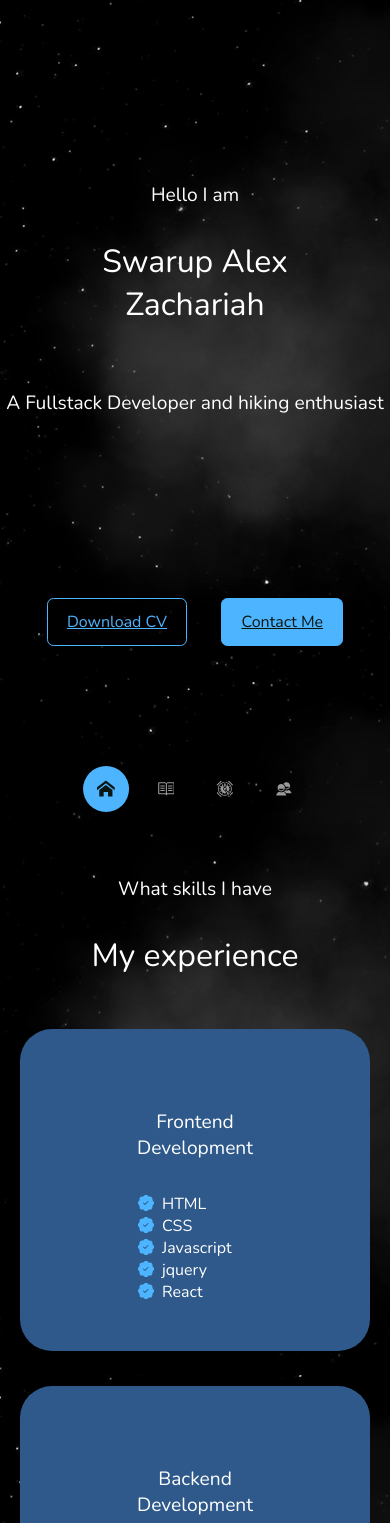
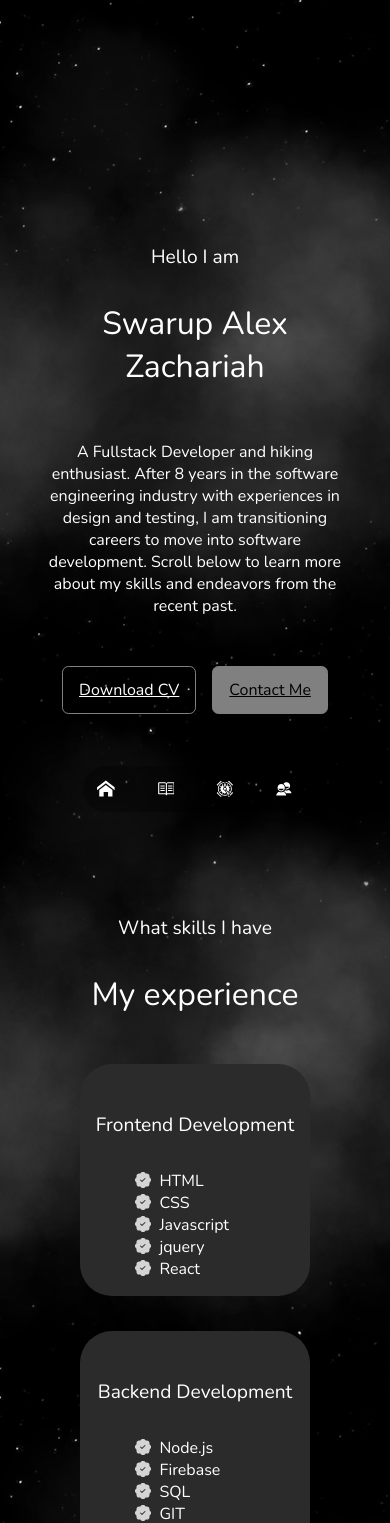
Before and after one commit to swazac/Swarup_website, a React (Create React App) app: page / in a window 390 px wide. Shown: the top 1523 px of the page. Built offline with nearby package versions, Linux system fonts and the light colour scheme.

Commit message:
Fixed css for mobile devices

```diff
--- a/package.json
+++ b/package.json
@@ -10,6 +10,7 @@
     "react": "^18.0.0",
     "react-dom": "^18.0.0",
     "react-icons": "^4.3.1",
+    "react-intersection-observer": "^9.2.2",
     "react-scripts": "^2.1.3",
     "react-scrollspy": "^3.4.3",
     "web-vitals": "^2.1.4"
--- a/src/components/contact/contact.css
+++ b/src/components/contact/contact.css
@@ -1,12 +1,10 @@
 
 h2 {
     text-align: center;
-    padding-top: 2rem;
     font-size: xx-large;
 }
 
 h3 {
-    padding: 2rem 0 0 0;
     font-size: larger;
     text-align: center;
 }
@@ -14,14 +12,14 @@ h3 {
 .contact__container {
     display: grid;
     grid-template-columns: auto auto auto;
-    padding: 5rem;
+    padding: 2rem 5rem;
     gap: 35px;
     justify-content: center;
 }
 
 .contact_option {
     background: var(--color-bg-variant);
-    padding: 5rem;
+    padding: 2rem 5rem;
     border-radius: 2rem;
     text-align: center;
     transition: var(--transition);
--- a/src/components/experience/experience.css
+++ b/src/components/experience/experience.css
@@ -10,18 +10,17 @@ h3 {
 }
 
 .experience__container {
-    display: flex;
-    flex-direction: row;
-    flex-wrap: wrap;
+    display: grid;
+    grid-template-columns: auto auto;
+    gap: 35px;
     justify-content: center;
-    align-items: center;
-    gap: 35px;
 }
 
 .experience__container > div {
     background: var(--color-bg-variant);
-    padding: 3rem 5rem;
+    padding: 1rem;
     border-radius: 2rem;
+    text-align: center;
     transition: var(--transition);
 }
 
@@ -44,11 +43,13 @@ h3 {
 
 .experience__details-icon {
     margin-top: 2px;
-    color: var(--color-primary);
+    color: white;
+    opacity: 0.8;
 }
 
 @media only screen and (max-width: 600px) {
     .experience__container {
-        margin: 20px;
+        grid-template-columns: auto;
+        padding: 1rem;
     }
 }
--- a/src/components/experience/experience.jsx
+++ b/src/components/experience/experience.jsx
@@ -41,7 +41,7 @@ const Experience = () => {
           </article>
           <article className="experience__details">
             <BsPatchCheckFill className="experience__details-icon" />
-            <h4>EJS</h4>
+            <h4>Firebase</h4>
           </article>
           <article className="experience__details">
             <BsPatchCheckFill className="experience__details-icon" />
@@ -49,7 +49,7 @@ const Experience = () => {
           </article>
           <article className="experience__details">
             <BsPatchCheckFill className="experience__details-icon" />
-            <h4>MongoDB</h4>
+            <h4>GIT</h4>
           </article>
           <article className="experience__details">
             <BsPatchCheckFill className="experience__details-icon" />
--- a/src/components/header/header.css
+++ b/src/components/header/header.css
@@ -1,23 +1,30 @@
 header {
-    margin: 0;
-    height: 100vh;
+    display: flex;
+    justify-content: center;
+    align-items: center;
+    padding: 5% ;
+
 }
 
 .header__container {
     height: 100%;
     width: 100%;
-    padding-top: 150px;
     text-align: center;
-    position: relative;
-    top: 20%;
 }
 
-.cta {
-    margin-top: 10rem;
-    padding: 5px;
-    display: block;
-    gap: 1 rem;
-    justify-content:center;
+.about_me {
+    display: flex;
+    justify-content: center;
+    align-items: center;
+    margin: 5px;
+    padding: 0 15rem;
+}
+
+.CTA {
+    display: flex;
+    justify-content: center;
+    align-items: center;
+    padding-top: 20px;
 }
 
 
@@ -37,7 +44,22 @@ header {
         height: 100vh;
     }
 
+    .header__container {
+        padding-top: 50px;
+    }
+
+    .about_me {
+        padding: 1rem;
+    }
+
     .header__socials {
         display: none;
     }
 }
+
+@media only screen and (max-width: 1024px) and (min-width: 601px) {
+
+    .about_me {
+        padding: 0 10rem;
+    }
+}
--- a/src/components/header/header.jsx
+++ b/src/components/header/header.jsx
@@ -8,12 +8,20 @@ const Header = () => {
     <header>
       <div id="header">
         <div className="container header__container">
-            <h3> Hello I am</h3>
-            <h2>Swarup Alex Zachariah</h2>
-            <h3>A Fullstack Developer and hiking enthusiast</h3>
-            <CTA />
-            <HeaderSocials />
+          <h3> Hello I am</h3>
+          <h2>Swarup Alex Zachariah</h2>
+          <p className='about_me'>
+            A Fullstack Developer and hiking enthusiast. After 8 years in the
+            software engineering industry with experiences in design and
+            testing, I am transitioning careers to move into software
+            development. Scroll below to learn more about my skills and
+            endeavors from the recent past.
+          </p>
         </div>
+        <div className='CTA'>
+          <CTA />
+        </div>
+        <HeaderSocials />
       </div>
     </header>
   );
--- a/src/components/nav/nav.jsx
+++ b/src/components/nav/nav.jsx
@@ -7,34 +7,30 @@ import {IoMdContacts} from "react-icons/io";
 import { useState } from 'react';
 
 const Nav = () => {
-  const [activeNav, setActiveNav] = useState('#header')
+  const [activeNav, setActiveNav] = useState(null);
   return (
     <nav>
       <a
         href="#header"
         onClick={() => setActiveNav("#header")}
-          className={activeNav === "#header" ? "active" : ""}
       >
         <ImHome />
       </a>
       <a
         href="#experience"
         onClick={() => setActiveNav("#experience")}
-          className={activeNav === "#experience" ? "active" : ""}
       >
         <GoBook />
       </a>
       <a
         href="#portfolio"
         onClick={() => setActiveNav("#portfolio")}
-          className={activeNav === "#portfolio" ? "active" : ""}
       >
         <GiClockwork />
       </a>
       <a
         href="#contact"
         onClick={() => setActiveNav("#contact")}
-          className={activeNav === "#contact" ? "active" : ""}
       >
         <IoMdContacts />
       </a>
--- a/src/components/portfolio/portfolio.css
+++ b/src/components/portfolio/portfolio.css
@@ -33,6 +33,6 @@ h3 {
 @media only screen and (max-width: 600px) {
 .portfolio__container {
     grid-template-columns: auto;
-    padding: 2rem;
+    padding: 1rem;
 }
 }
--- a/src/index.css
+++ b/src/index.css
@@ -6,12 +6,12 @@
 }
 
 :root {
-    --color-bg: #0A1612;
-    --color-bg-variant: #2e598a;
-    --color-primary: #4db5ff;
+    --color-bg: black;
+    --color-bg-variant: #2B2B2B;
+    --color-primary: gray;
     --color-primary-variant: #fff;
     --color-white: #fff;
-    --color-light: rgba(255, 255, 255, 0.6);
+    --color-light: white;
 
     --transition: all 500ms ease;
 }
@@ -26,7 +26,7 @@ html {
 
 body {
 font-family: 'Nunito', sans-serif;
-color: var(--color-white);
+color: white;
 background: #000 url(./images/stars.png) repeat top center;
 z-index: 0;
 }
@@ -60,7 +60,7 @@ z-index: 0;
 .clouds {
     background: transparent url(./images/clouds.png) repeat top center;
     z-index: 2;
-    animation: move-clouds-back 400s linear alternate-reverse;
+    /* animation: move-clouds-back 400s linear alternate-reverse; */
 }
 
 
@@ -71,12 +71,12 @@ h1, h2, h3, h4, h5 {
 }
 
 .btn {
-    margin: 17px;
+    margin: 8px;
     width: max-content;
     display: inline-block;
     text-align: center;
-    color: var(--color-primary);
-    padding: 0.75rem 1.2rem;
+    color: var(--color-white);
+    padding: 0.75rem 1rem;
     border-radius: 0.4rem;
     cursor: pointer;
     border: 1px solid var(--color-primary);
```
Also changed, not shown: 2 other files (tests, documents, lock files or other folders). Lines whose indentation alone changed are shown as unchanged.
